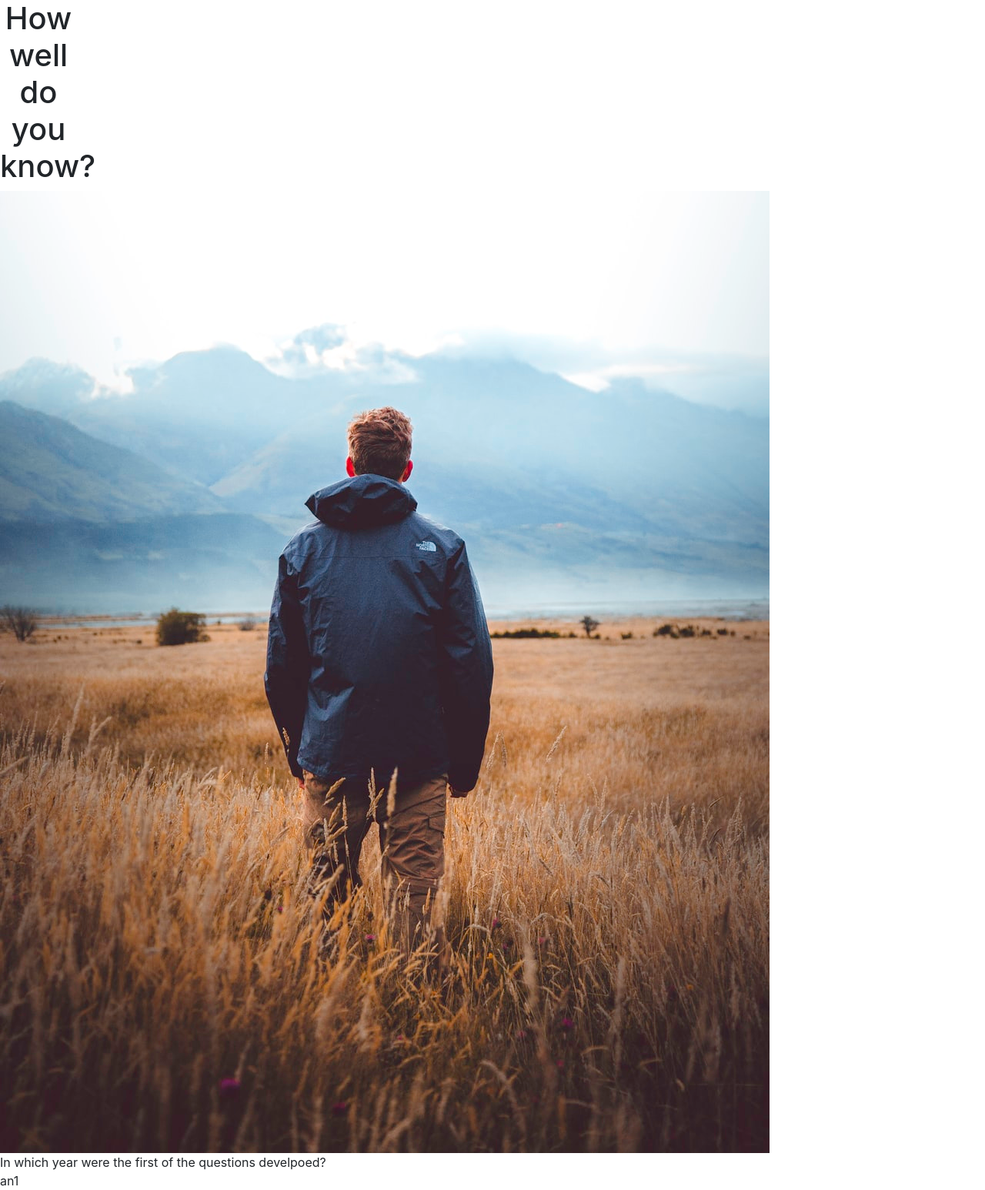
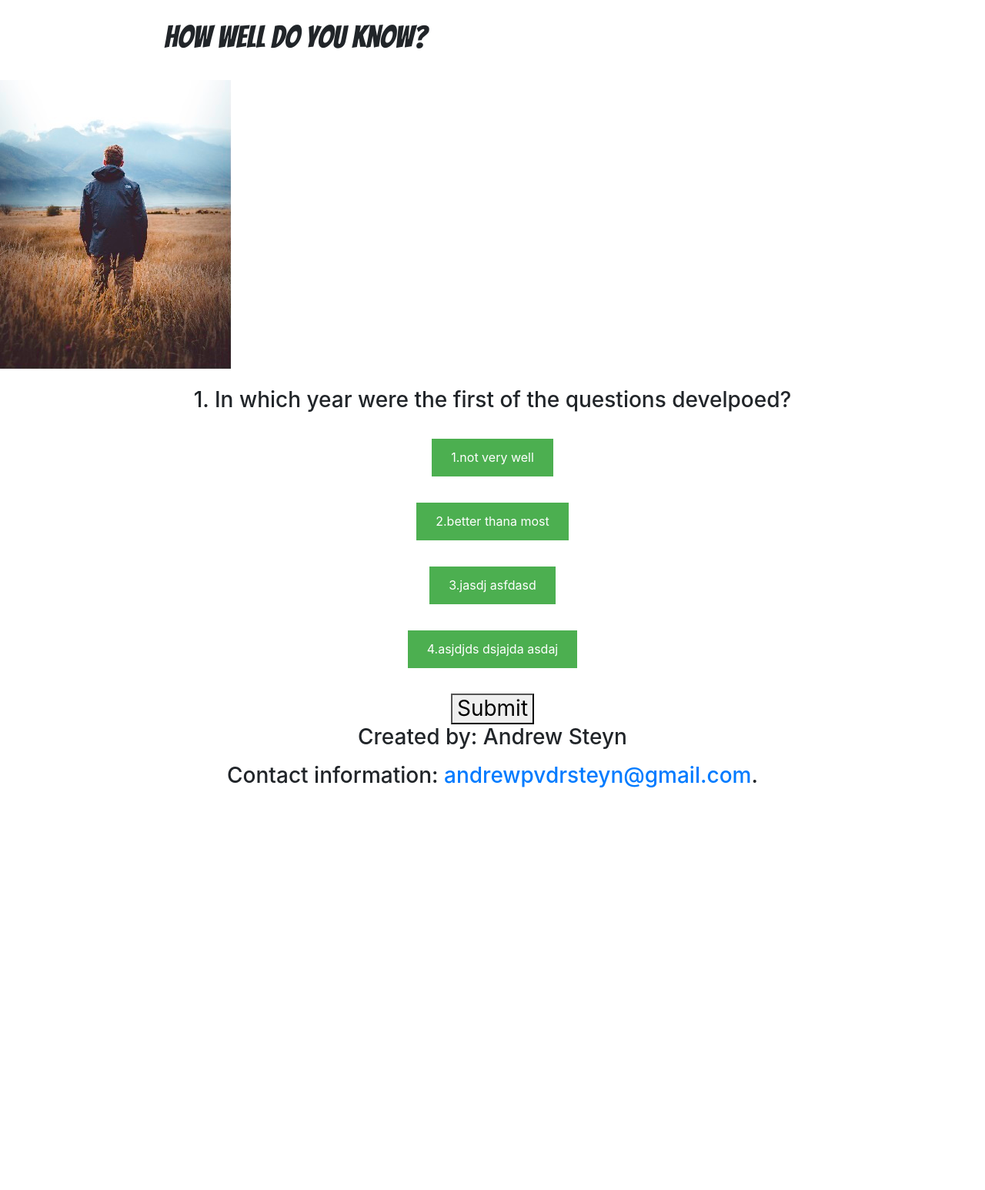
Before and after one commit to AndrewSteyn/Quiz, a PHP site: page /quiz.php in a window 1280 px wide. Shown: the part 56-1602 px from the top of the page at 77% size. After the commit the page ends 1079 px from the top, so only its background shows below. Run offline with PHP 8.4, Linux system fonts and the light colour scheme; some libraries are stand-ins or nearby versions.

Commit message:
buttons added and arrays started

```diff
--- a/css/styles.css
+++ b/css/styles.css
@@ -3,23 +3,44 @@
   background-color: white;
 }
 #header {
+  font-family: 'Bangers';
   text-align: center;
-  width: 100px;
+  width: 60%;
 }
 
 #image span{
   width: 100px;
-  margin-left: auto;
-  margin-right: auto;
+  margin-left: 50px;
+  margin-right: 50px;
 }
 
 #questions{
   text-align: center;
 }
 
-#answer {
-  width: auto;
+.button {
+  background-color: #4CAF50;
+  border: none;
+  color: white;
+  padding: 15px 25px;
+  text-align: center;
+  font-size: 16px;
+  cursor: pointer;
 }
-#inside {
-  width: 20px;
+
+.button:hover {
+  background-color: green;
 }
+
+#answers {
+  text-align: center;
+  color: blue;
+}
+
+#question {
+  text-align: center;
+}
+
+h3 {
+  text-align: center;
+}
--- a/quiz.php
+++ b/quiz.php
@@ -8,6 +8,8 @@
 
 <link rel="stylesheet" href="https://maxcdn.bootstrapcdn.com/bootstrap/4.0.0/css/bootstrap.min.css" integrity="sha384-Gn5384xqQ1aoWXA+058RXPxPg6fy4IWvTNh0E263XmFcJlSAwiGgFAW/dAiS6JXm" crossorigin="anonymous">
 <link rel="stylesheet" href="css/styles.css">
+
+<link href="https://fonts.googleapis.com/css?family=Bangers&display=swap" rel="stylesheet">
 
 <title>20 questions to blow your mind</title>
 
@@ -29,42 +31,76 @@
   </div>
 </nav>
 <!-- End Nav -->
+</br>
     <!-- Header -->
     <div id="header">
     <h1>How well do you know?</h1>
     </div>
     <!-- End Headr -->
-
+</br>
     <?php
 
-        $questions = array('In which year were the first of the questions develpoed?','when?','Where?','Who?','With What?');
+        $questions = array(' 1. In which year were the first of the questions develpoed?',' 2. when?',' 3. Where?',' 4. Who?',' 5. With What?');
         $photo= array('quiztest.jpg','when.jpeg','where.jpeg','who.jpeg','with-what.jpeg');
-        $answer = array('an1','an2','an3','an4','an5')
+        $answer = array(array('not very well','better thana most','jasdj asfdasd','asjdjds dsjajda asdaj'),array('','','',''),array('','','',''),array('','','',''),array('','','',''),array('','','',''),array('','','',''),array('','','',''),array('','','',''),array('','','',''),array('','','',''),array('','','',''),array('','','',''),array('','','',''),array('','','',''),array('','','',''),array('','','',''),array('','','',''),array('','','',''),array('','','',''));
     ?>
     <!-- Image -->
     <div id="image">
-        <span><?php
+        <?php
+        $i=0;
             echo '<img src=images/'."$photo[0]".'>';
-        ?></span>
+        ?>
     </div>
     <!-- End Image -->
+</br>
+    <!-- Question -->
+    <a id="question">
+       <?php
+            echo '<h3>'."$questions[0]".'</3>'."</br>";
+        ?>
+    <!-- End Question -->
+</br>
+    <!-- Answers -->
+    <div id="answer">
+    <button class="button">1.<?php echo $answer[0][0] ?></button>
+</br>
+</br>
+    <button class="button">2.<?php echo $answer[0][1] ?></button>
+</br>
+</br>
+    <button class="button">3.<?php echo $answer[0][2] ?></button>
+</br>
+</br>
+    <button class="button">4.<?php echo $answer[0][3] ?></button>
+</div>
+    <!-- End Answers -->
+</br>
 
-    <!-- Question -->
-    <div id="question">
-       <?php
-            echo "$questions[0]";
-        ?>
-    </div>
-    <!-- End Question -->
+    <button type="submit">Submit</button>
 
-    <!-- Answers -->
-    <div id="answer" >
-        <?php
-          echo "$answer[0]";
-        ?>
 
-    </div>
-    <!-- End Answers -->
+<!-- Score -->
+<?php
+$score=10;
+switch ($score){
+    case '<10';
+    echo "Fail. You can do better next time.";
+    break;
+    case '>10&&<15';
+    echo "You did well but can still do better.";
+    break;
+    case '15<';
+    echo "You Passed! Congradulations.";
+    break;
+}
+?>
+<!-- End Score -->
+
+
+<footer id="footer">
+  <p>Created by: Andrew Steyn</p>
+  <p>Contact information: <a id="email" href="andrewpvdrsteyn@gmail.com"> andrewpvdrsteyn@gmail.com</a>.</p>
+</footer>
 
 <script src="https://code.jquery.com/jquery-3.2.1.slim.min.js" integrity="sha384-KJ3o2DKtIkvYIK3UENzmM7KCkRr/rE9/Qpg6aAZGJwFDMVNA/GpGFF93hXpG5KkN" crossorigin="anonymous"></script>
 <script src="https://cdnjs.cloudflare.com/ajax/libs/popper.js/1.12.9/umd/popper.min.js" integrity="sha384-ApNbgh9B+Y1QKtv3Rn7W3mgPxhU9K/ScQsAP7hUibX39j7fakFPskvXusvfa0b4Q" crossorigin="anonymous"></script>
```
Also changed, not shown: images/quiztest.jpg.
